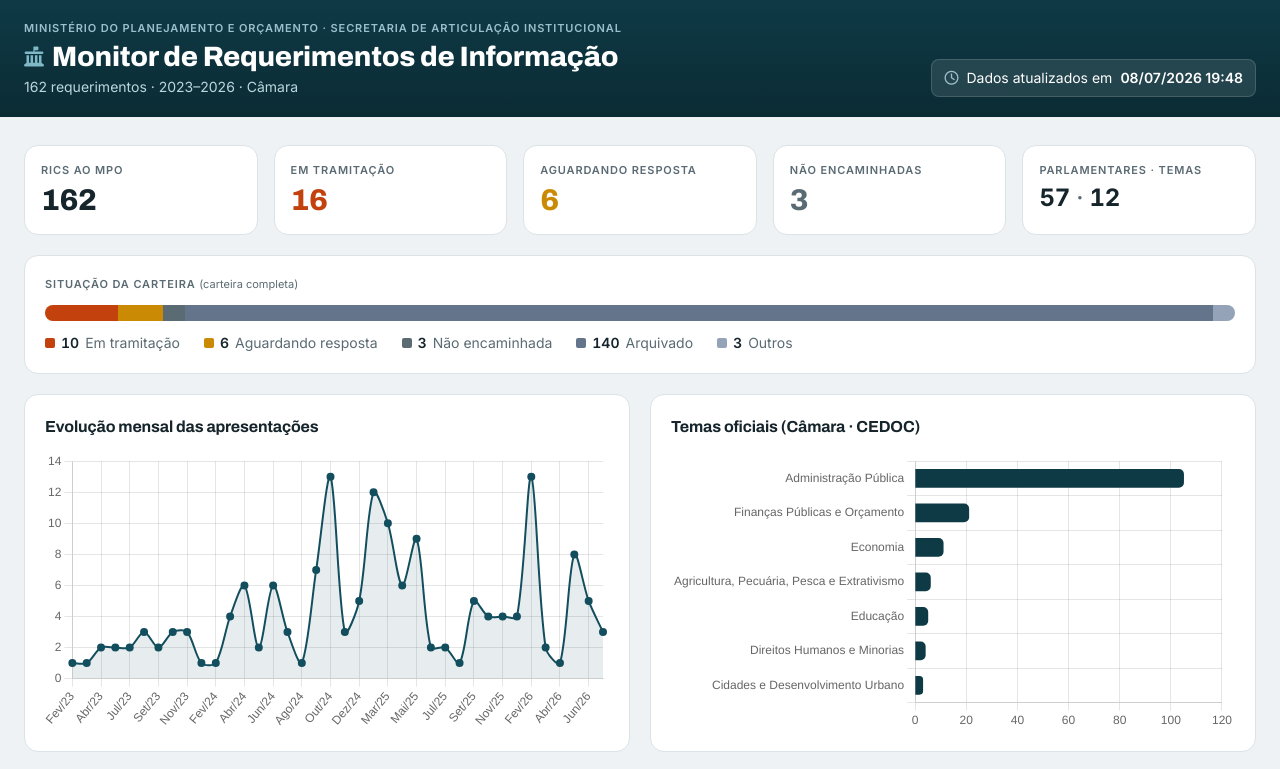
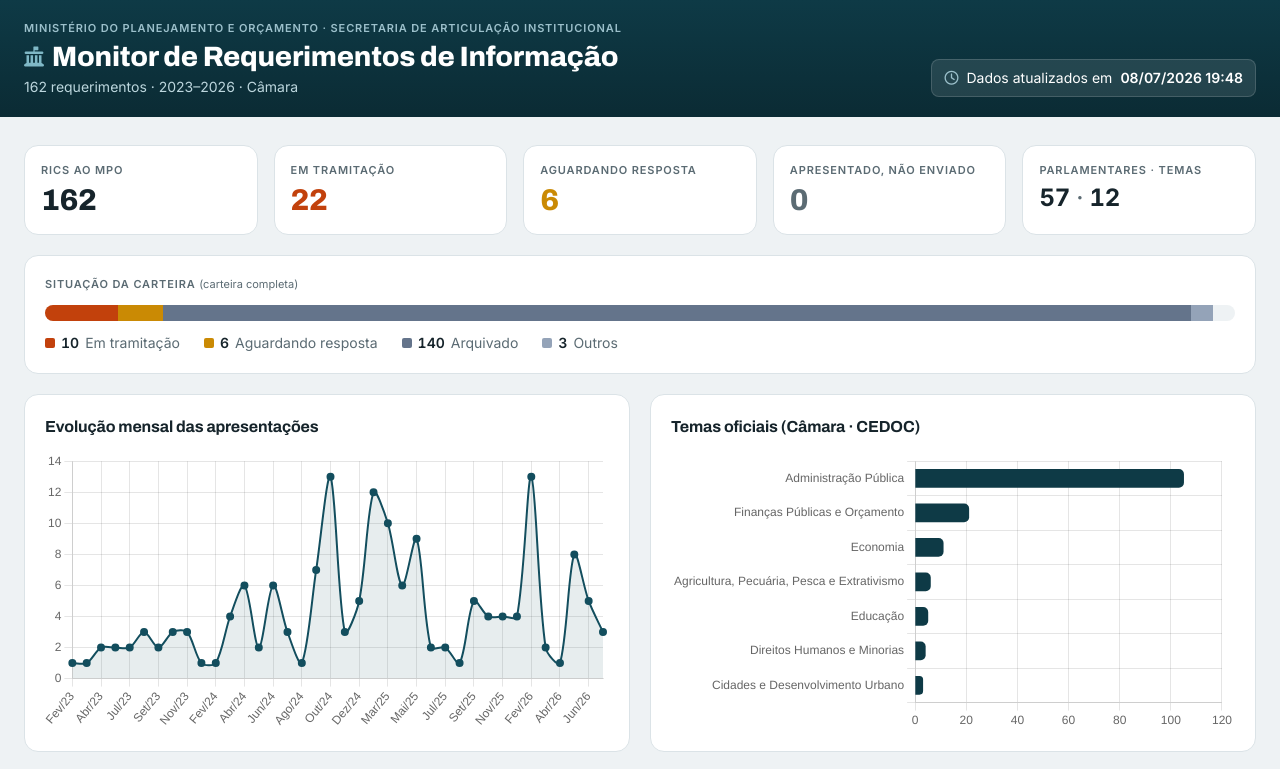
Before and after one commit to atrfisch/painel-mpo, a plain HTML site: page index.html in a window 1280 px wide. Shown: the top 769 px of the page. Drawn offline with nearby package versions, Linux system fonts and the light colour scheme.

Commit message:
Update index.html

```diff
--- a/index.html
+++ b/index.html
@@ -81,7 +81,7 @@
                 <div class="card p-4"><p class="eyebrow">RICs ao MPO</p><p class="num text-3xl font-extrabold display mt-1" id="kpi-total">—</p></div>
                 <div class="card p-4"><p class="eyebrow">Em tramitação</p><p class="num text-3xl font-extrabold display mt-1" id="kpi-ativos" style="color:var(--accent);">—</p></div>
                 <div class="card p-4"><p class="eyebrow" title="Número de RICs aguardando resposta do Ministério">Aguardando resposta</p><p class="num text-3xl font-extrabold display mt-1" id="kpi-aguardando" style="color:var(--warning);">—</p></div>
-                <div class="card p-4"><p class="eyebrow" title="Apresentadas, mas ainda não encaminhadas ao MPO">Não encaminhadas</p><p class="num text-3xl font-extrabold display mt-1" id="kpi-nao-encaminhadas" style="color:var(--muted);">—</p></div>
+                <div class="card p-4"><p class="eyebrow" title="Apresentadas, mas ainda não encaminhadas ao MPO">Apresentado, não enviado</p><p class="num text-3xl font-extrabold display mt-1" id="kpi-nao-encaminhadas" style="color:var(--muted);">—</p></div>
                 <div class="card p-4"><p class="eyebrow">Parlamentares · Temas</p><p class="num text-2xl font-bold display mt-1"><span id="kpi-parl">—</span><span class="text-[var(--muted)] font-medium"> · </span><span id="kpi-temas">—</span></p></div>
             </section>
 
@@ -163,8 +163,8 @@
     <script>
         const COR = { petrol:'#134e5e', petrolFill:'rgba(19,78,94,.10)', tramita:'#c2410c', resp:'#15803d', arq:'#64748b', outro:'#94a3b8', barra:'#2f7c8f', temas:'#0e3a46', aguarda:'#ca8a04', n_encam:'#5b6b73' };
 
-        const PILL = { 'Em tramitação':'pill-tramita', 'Aguardando resposta':'pill-aguarda', 'Não encaminhada':'pill-outro', 'Respondido':'pill-resp', 'Arquivado':'pill-arq' };
-        const CORSIT = { 'Em tramitação':COR.tramita, 'Aguardando resposta':COR.aguarda, 'Não encaminhada':COR.n_encam, 'Respondido':COR.resp, 'Arquivado':COR.arq, 'Outros':COR.outro };
+        const PILL = { 'Em tramitação':'pill-tramita', 'Aguardando resposta':'pill-aguarda', 'Apresentado, não enviado':'pill-outro', 'Respondido':'pill-resp', 'Arquivado':'pill-arq' };
+        const CORSIT = { 'Em tramitação':COR.tramita, 'Aguardando resposta':COR.aguarda, 'Apresentado, não enviado':COR.n_encam, 'Respondido':COR.resp, 'Arquivado':COR.arq, 'Outros':COR.outro };
 
         const semMovimento = window.matchMedia('(prefers-reduced-motion: reduce)').matches;
 
@@ -290,9 +290,10 @@
         }
 
         function renderKPIs(l) {
-            const ativos = l.filter(r => r.situacao_grupo === 'Em tramitação' || r.situacao_grupo === 'Aguardando resposta').length;
+            // Em tramitação engloba todos os ativos (exclui Arquivados e Respondidos)
+            const ativos = l.filter(r => !['Arquivado', 'Respondido'].includes(r.situacao_grupo)).length;
             const aguardando = l.filter(r => r.situacao_grupo === 'Aguardando resposta').length;
-            const naoEncam = l.filter(r => r.situacao_grupo === 'Não encaminhada').length;
+            const naoEncam = l.filter(r => r.situacao_grupo === 'Apresentado, não enviado').length;
 
             document.getElementById('kpi-total').textContent = l.length;
             document.getElementById('kpi-ativos').textContent = ativos;
@@ -303,7 +304,7 @@
         }
 
         function renderPipeline(l) {
-            const ordemSit = ['Em tramitação','Aguardando resposta','Não encaminhada','Respondido','Arquivado','Outros'];
+            const ordemSit = ['Em tramitação','Apresentado, não enviado','Aguardando resposta','Respondido','Arquivado','Outros'];
             const cont = {}; l.forEach(r => cont[r.situacao_grupo] = (cont[r.situacao_grupo]||0)+1);
             const total = l.length || 1;
             const bar = document.getElementById('pipeline-bar'); const leg = document.getElementById('pipeline-legenda');
```
